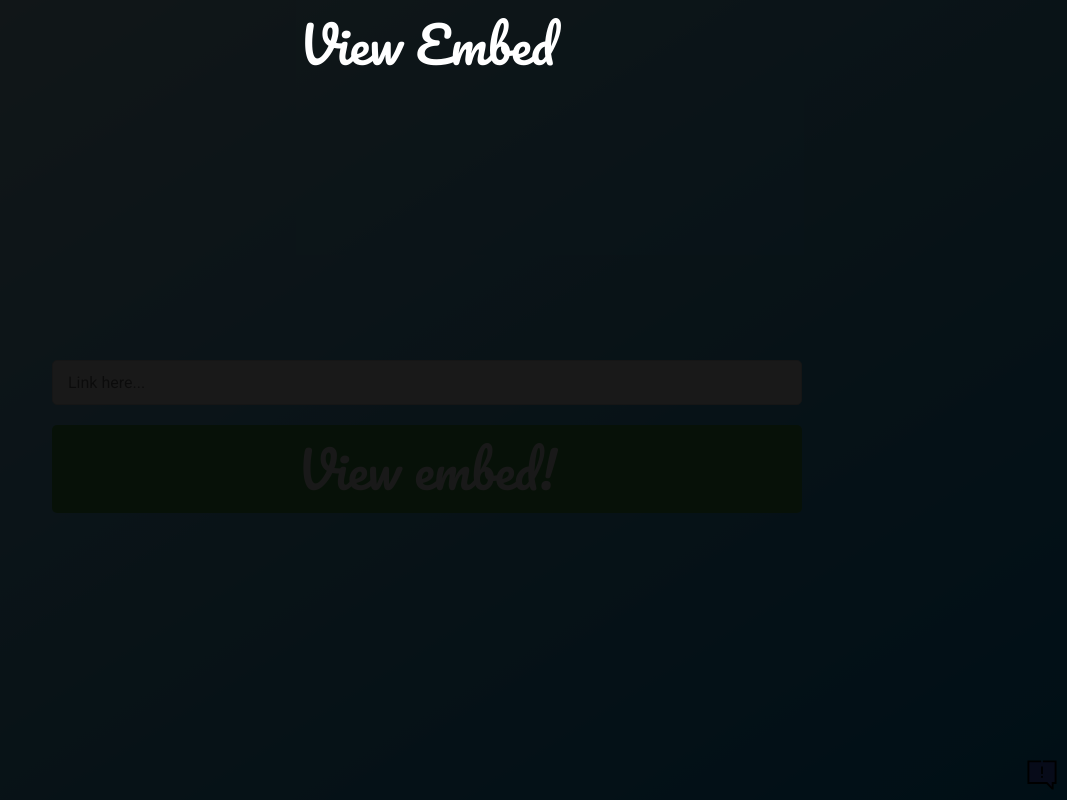
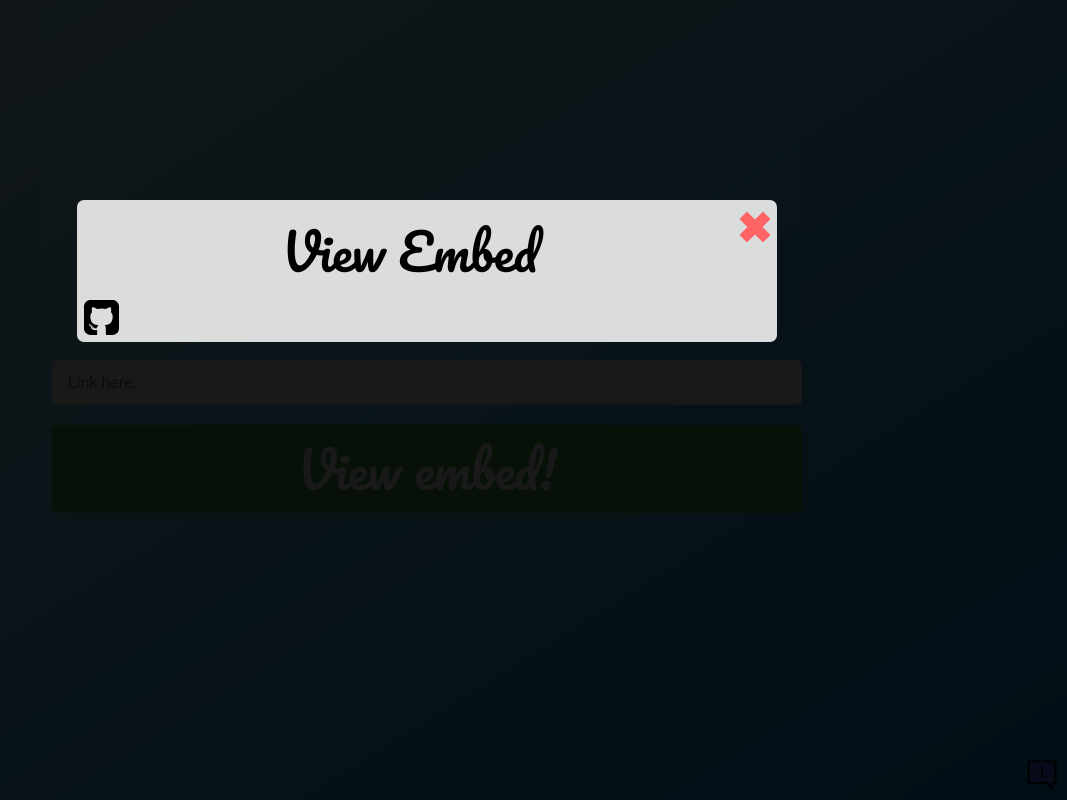
Before and after one commit to L3onix/view-embed, a React (Create React App) app: page / in a window 1280 px wide. Both pictures are taken after a click on the picture 1255 px from the left and 775 px from the top of the page. Shown: the whole page, without its empty margins (213-1280 px from the left). Built offline with nearby package versions, Linux system fonts and the light colour scheme.

Commit message:
trabalhando no css

```diff
--- a/src/components/AboutModal.js
+++ b/src/components/AboutModal.js
@@ -1,7 +1,14 @@
 import React from 'react'
 import './AboutModal.css'
 
+import github from '../images/github.svg'
+import exit from '../images/exit.svg'
+
 export default class AboutModal extends React.Component {
+    onClose = e => {
+        this.props.show = false
+    }
+
     render() {
         if(!this.props.show){
             return null
@@ -9,7 +16,10 @@ export default class AboutModal extends React.Component {
         return (
             <div className="about-popup">
                 <div className="about-content">
-                    <span>View Embed</span>
+                    <img src={exit} alt="fechar popup about" id="exit" onClose={e => {this.onClose(e)}} />
+                    <span className="app-name">View Embed</span>
+                    <p></p>
+                    <a href="https://github.com/L3onix/view-embed" className="github"><img src={github} alt="logotipo do github" /></a>
                 </div>
             </div>
         )
--- a/src/pages/App.css
+++ b/src/pages/App.css
@@ -97,19 +97,48 @@ input {
   display: block;
   width: 80%;
   max-width: 700px;
-  text-align: center;
-}
-
-.about-content span {
-  text-align: center;
-  color: white;
-}
-
-.about-content, span {
+  text-align: justify;
+  margin-top: 200px;
   -webkit-animation-name: zoom;
   -webkit-animation-duration: 0.6s;
   animation-name: zoom;
   animation-duration: 0.6s;
+  background-color: rgba(255,255,255,0.85);
+  border-radius: 7px;
+  padding: 7px;
+}
+
+#exit {
+  float: right;
+  width: 30px;
+  height: 30px;
+  margin-left: 5px;
+  margin-top: 5px;
+  cursor: pointer;
+  transition: 1.0s;
+}
+
+#exit:hover {
+  transform: rotate(360deg);
+}
+
+.about-content .app-name {
+  width: 100%;
+  text-align: center;
+  display: block;
+}
+
+.about-content a {
+  text-decoration: none;
+  display: flex;
+  flex-wrap: wrap;
+  margin-top: 5px;
+  transition: 0.3s;
+}
+
+.about-content .github img {
+  width: 35px;
+  height: 35px;
 }
 
 @-webkit-keyframes zoom {
```
Also changed, not shown: src/images/exit.svg (added), src/images/github.svg (added).
